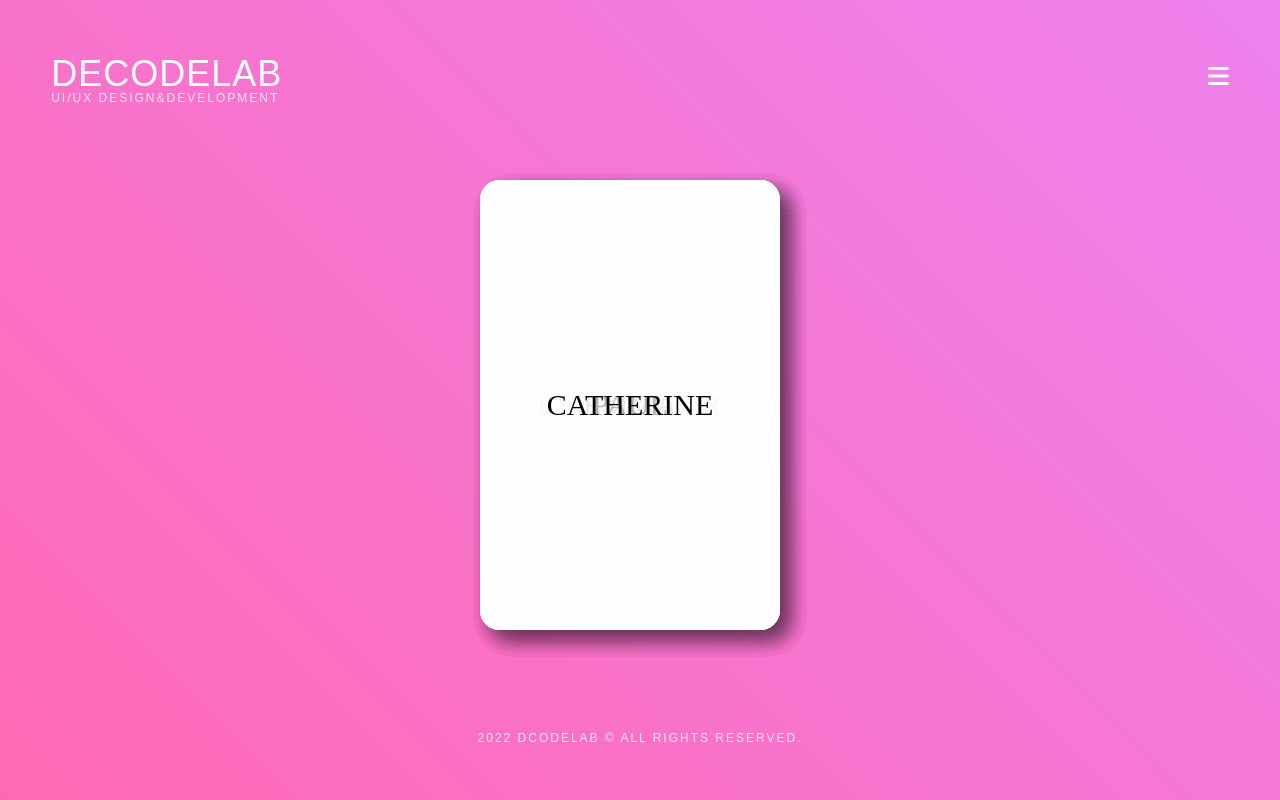
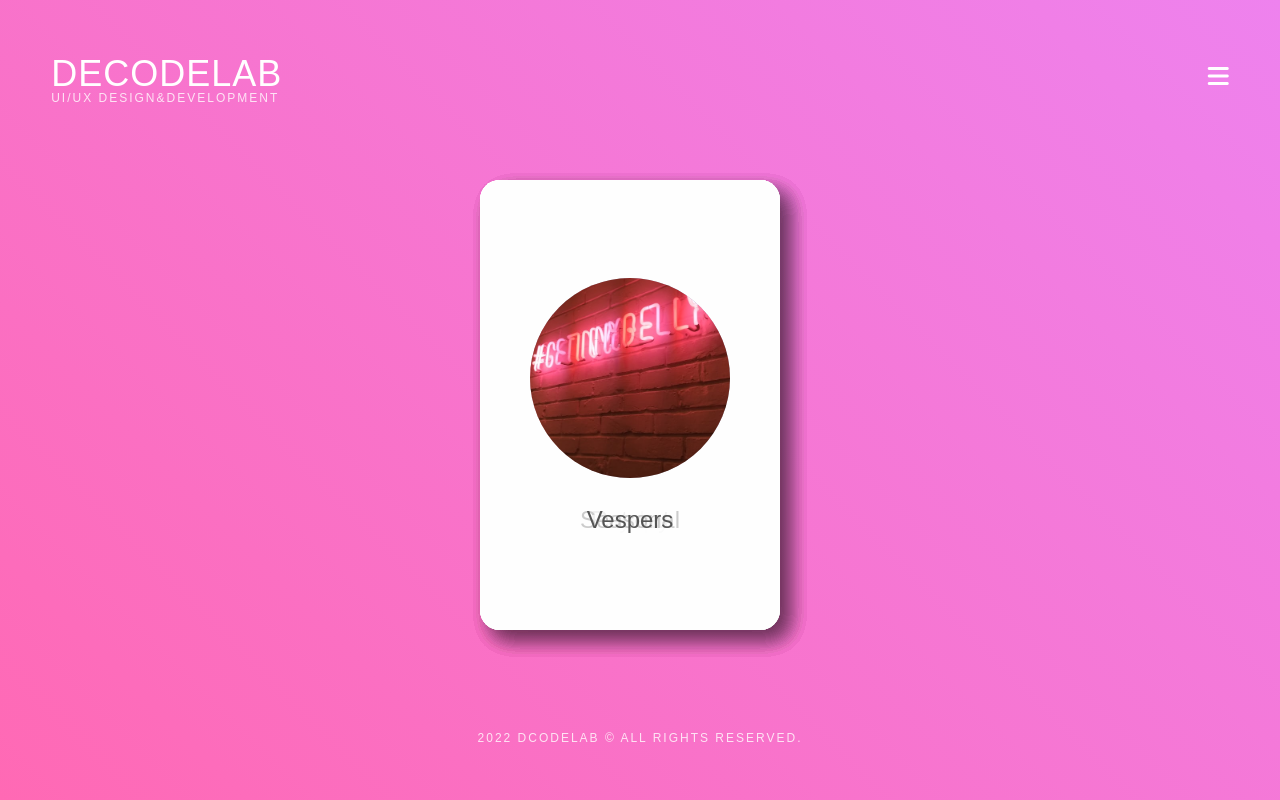
Before and after one commit to supermegageil/react_test, a React (Create React App) app: page / in a window 1280 px wide. Built offline with nearby package versions, Linux system fonts and the light colour scheme.

Commit message:
map을 이용한 JSX컴포넌트 반복과 props를 활용한 데이터 하위 컴포넌트 전달

```diff
--- a/src/App.js
+++ b/src/App.js
@@ -1,8 +1,10 @@
 import './css/style.css';
-import {Logo, Menu} from './components/Header.js';
+import { Logo, Menu } from './components/Header.js';
+import Panel from './components/Panel.js';
 import Footer from './components/Footer.js';
 
-const name1 = "DAVID2";
+const arr = ['Blizzards', 'Calm', 'Dusty_Road', 'Escape', 'Payday', 'Retreat', 'Seasonal', 'Vespers'];
+const path = process.env.PUBLIC_URL;
 
 function App() {
 	return (
@@ -13,46 +15,11 @@ function App() {
 				<Menu />
 
 				<section>
-					<article>
-						<div className="inner">
-							{name1}
-						</div>
-					</article>
-					<article>
-						<div className="inner">
-							ANDY
-						</div>
-					</article>
-					<article>
-						<div className="inner">
-							MICHAEL
-						</div>
-					</article>
-					<article>
-						<div className="inner">
-							JULIA
-						</div>
-					</article>
-					<article>
-						<div className="inner">
-							CHRISTOPER
-						</div>
-					</article>
-					<article>
-						<div className="inner">
-							EMMA
-						</div>
-					</article>
-					<article>
-						<div className="inner">
-							PAUL
-						</div>
-					</article>
-					<article>
-						<div className="inner">
-							CATHERINE
-						</div>
-					</article>
+					{
+						arr.map((data, index) => {
+							return <Panel key={index} path={path} data={data} />
+						})
+					}
 				</section>
 
 				<Footer />
--- /dev/null
+++ b/src/components/Panel.js
@@ -0,0 +1,15 @@
+function Panel(props) {
+	return (
+		<article>
+			<div className="inner">
+				<div className="pic">
+					<img src={`${props.path}/img/${props.data}.jpg`} />
+				</div>
+
+				<h2>{props.data}</h2>
+			</div>
+		</article>
+	)
+}
+
+export default Panel;
--- a/src/css/style.css
+++ b/src/css/style.css
@@ -58,8 +58,22 @@ figure {
         box-shadow: 10px 10px 20px rgba(0, 0, 0, 0.1);
         display: flex;
         justify-content: center;
-        align-items: center;
-        font-size: 30px; }
+        flex-wrap: wrap;
+        align-content: center;
+        padding: 40px; }
+        figure section article .inner .pic {
+          width: 200px;
+          height: 200px;
+          overflow: hidden;
+          border-radius: 50%;
+          margin-bottom: 30px; }
+          figure section article .inner .pic img {
+            width: 100%;
+            height: 100%;
+            object-fit: cover; }
+        figure section article .inner h2 {
+          font: 24px/1 "arial";
+          color: #555; }
   figure > p {
     position: absolute;
     bottom: 7vh;
--- a/src/scss/style.scss
+++ b/src/scss/style.scss
@@ -9,16 +9,54 @@ figure {
 	@import "header";
 
 	section {
-        width: 300px; height: 450px;
-        position: absolute; top: 50%; left: 50%; margin-left: -160px; margin-top: -220px;
+		width: 300px;
+		height: 450px;
+		position: absolute;
+		top: 50%;
+		left: 50%;
+		margin-left: -160px;
+		margin-top: -220px;
 
 		article {
-            width: 100%; height: 100%; position: absolute; top: 0px; left: 0px;
+			width: 100%;
+			height: 100%;
+			position: absolute;
+			top: 0px;
+			left: 0px;
 
 			.inner {
-                width: 100%; height: 100%; background: rgba(255,255,255, .7); position: absolute; top: 0px; left: 0px; border-radius: 20px; box-shadow: 10px 10px 20px rgba(0,0,0,.1);
-                display: flex; justify-content: center; align-items: center;
-                font-size: 30px;
+				width: 100%;
+				height: 100%;
+				background: rgba(255, 255, 255, 0.7);
+				position: absolute;
+				top: 0px;
+				left: 0px;
+				border-radius: 20px;
+				box-shadow: 10px 10px 20px rgba(0, 0, 0, 0.1);
+				display: flex;
+				justify-content: center;
+				flex-wrap: wrap;
+				align-content: center;
+				padding: 40px;
+
+				.pic {
+					width: 200px;
+					height: 200px;
+					overflow: hidden;
+					border-radius: 50%;
+					margin-bottom: 30px;
+
+					img {
+						width: 100%;
+						height: 100%;
+						object-fit: cover;
+					}
+				}
+
+				h2 {
+					font: 24px/1 "arial";
+					color: #555;
+				}
 			}
 		}
 	}
```
Also changed, not shown: 2 other files (tests, documents, lock files or other folders). Lines whose indentation alone changed are shown as unchanged.
